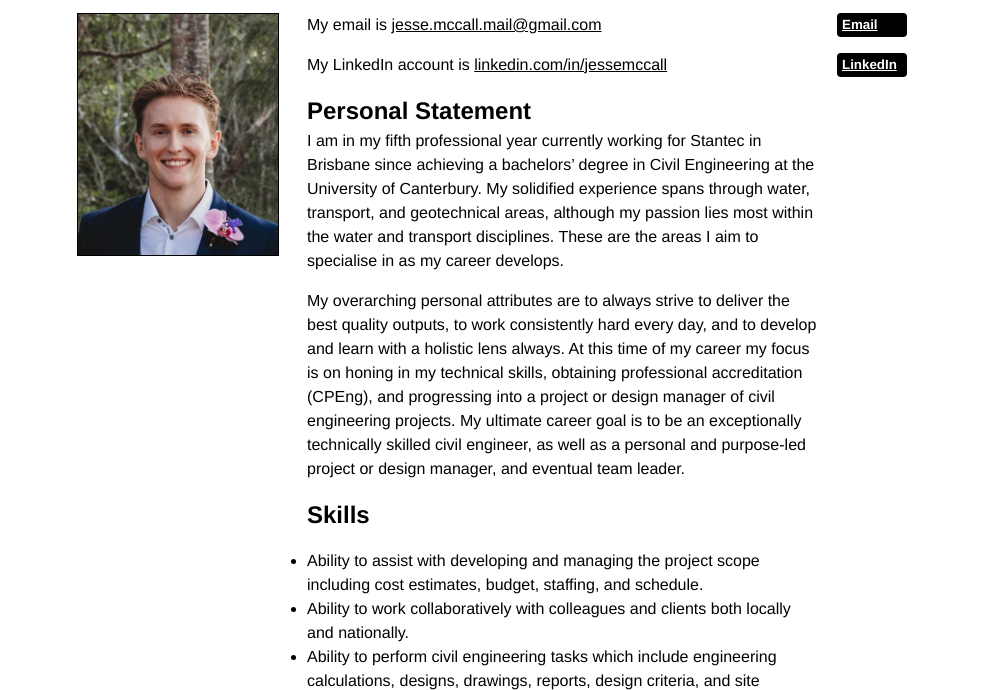
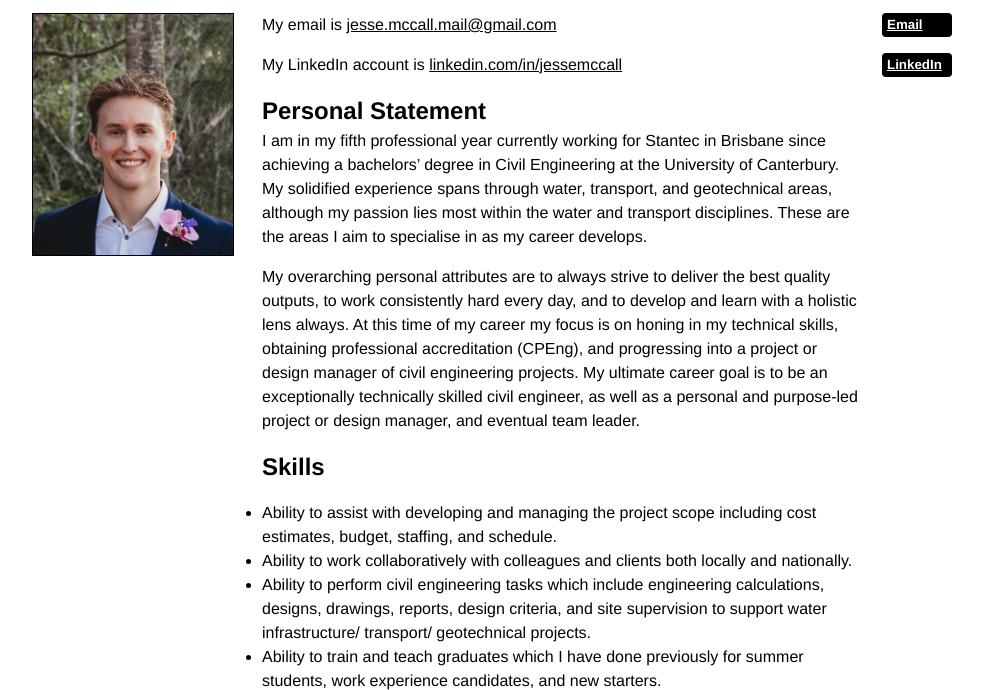
Before and after one commit to jessemccall/jessemccall.github.io, a plain HTML site: page index.html in a window 1280 px wide. Shown: the part 112-802 px from the top of the page, without its empty margins (78-1061 px from the left). Drawn offline with nearby package versions, Linux system fonts and the light colour scheme.

Commit message:
Update index.html

```diff
--- a/index.html
+++ b/index.html
@@ -10,8 +10,9 @@
     <style>
       * { margin: 0; padding: 0; }
 
-      body { font: 16px/1.5 "Helvetica Neue", Arial, sans-serif; font-weight: 200; width: 510px; margin: 0 auto; position: relative}
+      body { font: 16px/1.5 "Helvetica Neue", Arial, sans-serif; font-weight: 200; width: 600px; margin: 0 auto; position: relative}
       b { font-weight: 600}
+      <!-- 510px -->
 
       abbr, article, aside, canvas, figure, footer, header, hgroup, nav, section { display: block; }
 
```
